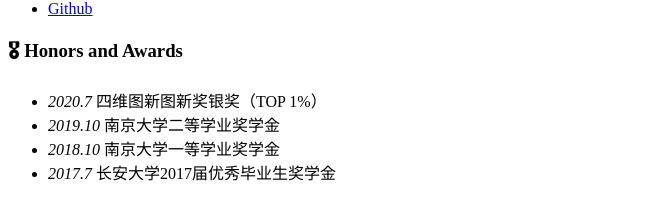
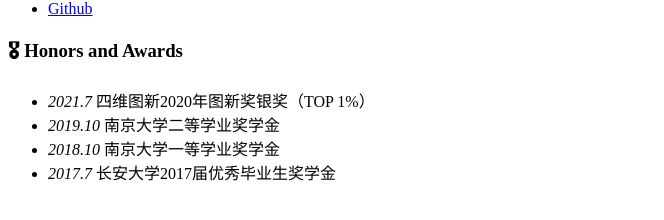
Before and after one commit to alphasheng/alphasheng.github.io, a Jekyll site: the page built from _pages/includes/honers.md, in a window 1280 px wide. Shown: the part 406-626 px from the top of the page, without its empty margins (0-664 px from the left). Built offline with Jekyll 4.4.1, drawn with Linux system fonts in a browser that asks for light colours; our own code applies the rules of GitHub Pages for plain Markdown files.

Commit message:
Update honers.md

```diff
--- a/_pages/includes/honers.md
+++ b/_pages/includes/honers.md
@@ -1,6 +1,6 @@
 
 # 🎖 Honors and Awards
-- *2020.7* 四维图新图新奖银奖（TOP 1%）
+- *2021.7* 四维图新2020年图新奖银奖（TOP 1%）
 - *2019.10* 南京大学二等学业奖学金
 - *2018.10* 南京大学一等学业奖学金
 - *2017.7* 长安大学2017届优秀毕业生奖学金
```
